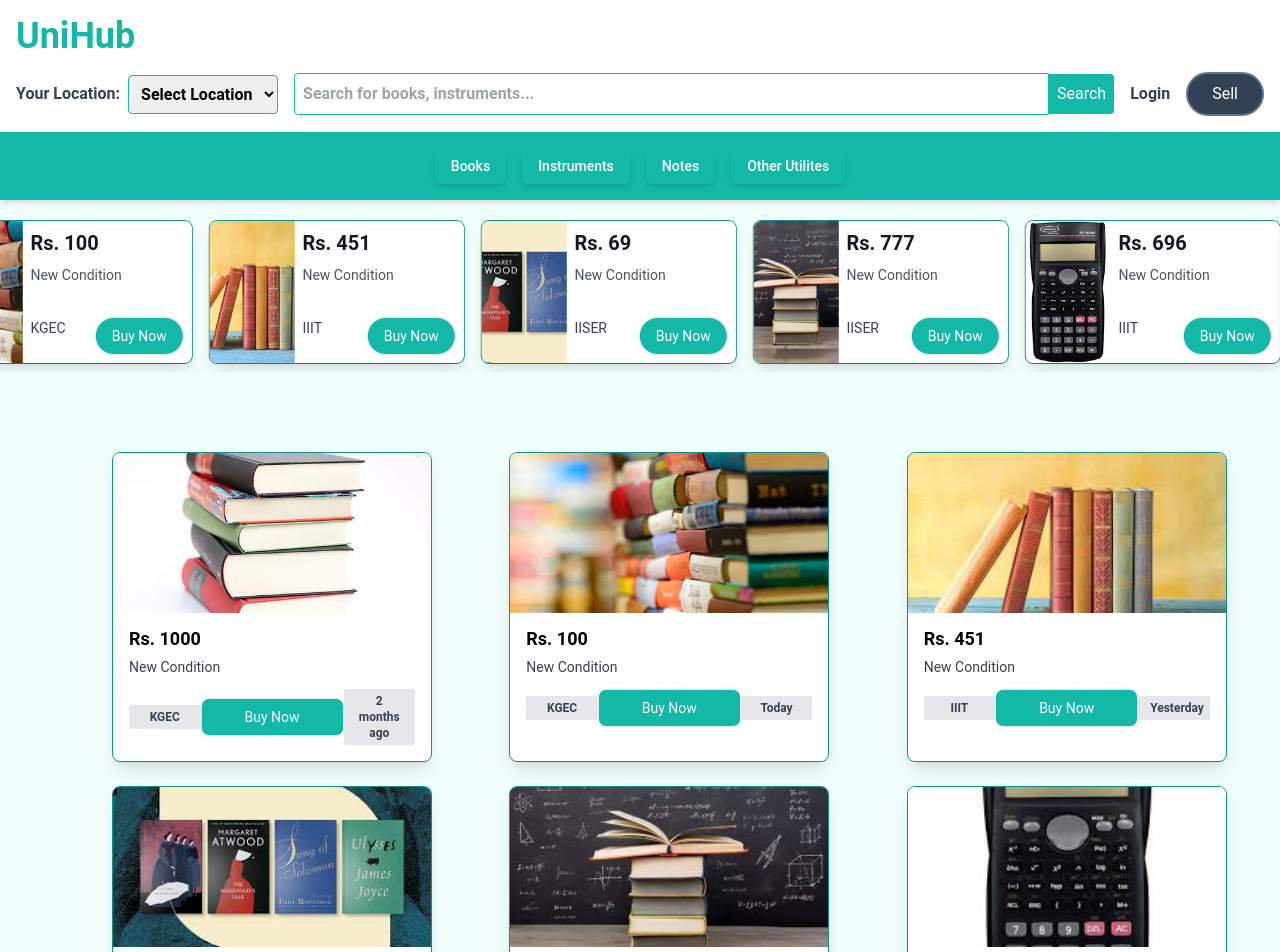
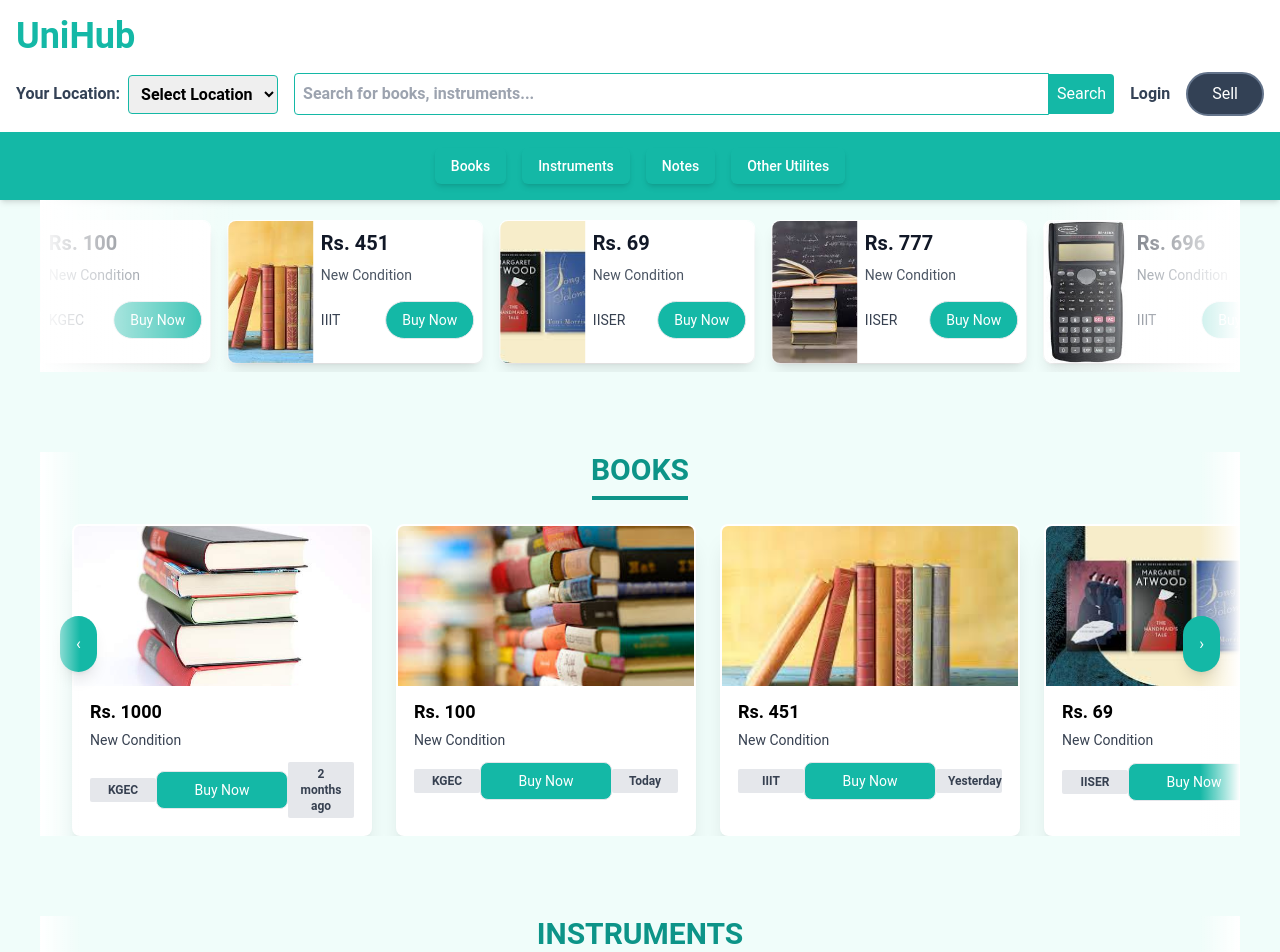
Before and after one commit to AxelBlazerGit/Exchange, a React (Vite) app in the folder frontend/: page / in a window 1280 px wide. Shown: the top 952 px of the page. Built offline with nearby package versions, Linux system fonts and the light colour scheme.

Commit message:
SECOND DRAFT

```diff
--- a/frontend/src/components/SellSection.jsx
+++ b/frontend/src/components/SellSection.jsx
@@ -1,23 +1,41 @@
-import React from 'react';
+import React, { useRef } from 'react';
 import 'tailwindcss/tailwind.css';
 import a from '../assets/sell';
 import Marquee from 'react-fast-marquee';
 
 const SellSection = () => {
+  const booksRef = useRef(null);
+  const instrumentsRef = useRef(null);
+  const notesRef = useRef(null);
+  const utilitiesRef = useRef(null);
+
+  const scrollLeft = (ref) => {
+    ref.current.scrollBy({
+      left: -300,
+      behavior: 'smooth',
+    });
+  };
+
+  const scrollRight = (ref) => {
+    ref.current.scrollBy({
+      left: 300,
+      behavior: 'smooth',
+    });
+  };
+
   return (
-    <div>
+    <div className="relative px-10">
+
       {/* Marquee Section */}
-      <div className='w-full flex flex-row justify-center items-center'>
-        <Marquee gradient={false} speed={60} pauseOnHover={true} direction="left">
-          <div className='flex flex-row gap-0 w-full justify-center items-center'>
+      <div className="w-full flex flex-row justify-center items-center">
+        <Marquee gradient={true} speed={60} pauseOnHover={true} direction="left">
+          <div className="flex flex-row gap-0 w-full justify-center items-center">
             {a.map((item, idx) => (
-              <div key={idx} className='rounded-lg border border-teal-600 w-64 h-36 max-w-lg m-2 mt-5 transform transition duration-300 ease-in-out hover:scale-105 '>
+              <div key={idx} className="rounded-lg border border-white w-64 h-36 max-w-lg m-2 mt-5 transform transition duration-300 ease-in-out hover:scale-105">
                 <div className="flex w-full h-full bg-white shadow-lg rounded-lg overflow-hidden">
-                  {/* Image Section */}
                   <div className="w-1/3 bg-gray-300">
                     <img className="object-cover h-full w-full" src={item.pic} alt="Product" />
                   </div>
-                  {/* Content Section */}
                   <div className="w-2/3 p-2">
                     <div className="flex justify-between items-center">
                       <h2 className="text-gray-900 font-bold text-xl">{item.price}</h2>
@@ -25,12 +43,10 @@ const SellSection = () => {
                     <p className="mt-2 text-gray-600 text-sm">{item.desc}</p>
                     <div className="flex justify-between items-center mt-4">
                       <span className="text-gray-700 text-sm">{item.place}</span>
-                      <div className="flex justify-center mt-4">
-                        <button className="border hover:border-teal-500 bg-teal-500 text-white px-4 py-2 rounded-full text-sm hover:bg-white hover:text-teal-500 hover:border transition duration-300 ease-in-out"> Buy Now </button>
+                      <button className="border hover:border-teal-500 bg-teal-500 text-white px-4 py-2 rounded-full text-sm hover:bg-white hover:text-teal-500 hover:border transition duration-300 ease-in-out">
+                        Buy Now
+                      </button>
                     </div>
-                    </div>
-
-
                   </div>
                 </div>
               </div>
@@ -39,49 +55,64 @@ const SellSection = () => {
         </Marquee>
       </div>
 
-      {/* Grid Section */}
-<div className="grid grid-cols-1 sm:grid-cols-2 lg:grid-cols-3 gap-6 content-around ml-28 my-20">
-  {a.map((item, index) => (
-    <div
-      className="max-w-xs rounded-lg border border-teal-600 overflow-hidden shadow-lg bg-white"
-      key={index}
-    >
-      {/* Image Section */}
-      <div className="relative">
-        <img
-          className="w-full h-40 object-cover"
-          src={item.pic}
-          alt={`Image of ${item.desc}`}
-        />
+      {/* Section Component with Heading */}
+      {[
+        { name: "BOOKS", ref: booksRef },
+        { name: "INSTRUMENTS", ref: instrumentsRef },
+        { name: "NOTES", ref: notesRef },
+        { name: "OTHER UTILITIES", ref: utilitiesRef },
+      ].map((section, idx) => (
+        <div key={idx} className="relative w-full my-20">
+
+          {/* Section Heading */}
+          <div className="flex justify-center items-center flex-col mb-6">
+            <h2 className="text-3xl font-bold text-teal-600">{section.name}</h2>
+            <hr className="w-24 border-t-4 border-teal-600 mt-2" />
           </div>
 
-      {/* Content Section */}
+          {/* Left Arrow */}
+          <button
+            className="absolute left-5 top-1/2 transform -translate-y-1/2 bg-teal-500 text-white p-4 rounded-full shadow-lg hover:bg-teal-600 hover:scale-110 transition-all duration-300 z-10"
+            onClick={() => scrollLeft(section.ref)}
+          >
+            &#8249;
+          </button>
+
+          {/* Fading Effect - Left */}
+          <div className="absolute left-0 top-0 bottom-0 w-10 bg-gradient-to-r from-white to-transparent pointer-events-none z-10" />
+
+          {/* Scrollable Cards */}
+          <div className="flex overflow-x-scroll space-x-6 px-8 no-scrollbar" ref={section.ref}>
+            {a.map((item, index) => (
+              <div className="min-w-[300px] max-w-xs rounded-lg overflow-hidden shadow-xl bg-white border-2 border-transparent border border-black" key={index}>
+                <div className="relative">
+                  <img className="w-full h-40 object-cover" src={item.pic} alt={`Image of ${item.desc}`} />
+                </div>
                 <div className="px-4 py-3">
                   <div className="font-bold text-lg mb-1">{item.price}</div>
                   <p className="text-gray-700 text-sm">{item.desc}</p>
                 </div>
-
-      {/* Place, Buy Now Button, and Date */}
                 <div className="flex items-center justify-between px-4 pb-4">
-        {/* Place */}
-        <span className="w-1/4 bg-gray-200 text-center rounded-sm px-3 py-1 text-xs font-semibold text-gray-700">
-          {item.place}
-        </span>
-
-        {/* Buy Now Button */}
-        <button className="w-1/2 border hover:border-teal-500 bg-teal-500 text-white px-4 py-2 rounded-lg text-sm hover:bg-white hover:text-teal-500 transition duration-300 ease-in-out">
-          Buy Now
-        </button>
-
-        {/* Date */}
-        <span className="w-1/4 bg-gray-200 text-center rounded-sm px-3 py-1 text-xs font-semibold text-gray-700">
-          {item.date}
-        </span>
+                  <span className="w-1/4 bg-gray-200 text-center rounded-sm px-3 py-1 text-xs font-semibold text-gray-700">{item.place}</span>
+                  <button className="w-1/2 border hover:border-teal-500 bg-teal-500 text-white px-4 py-2 rounded-lg text-sm hover:bg-white hover:text-teal-500 transition duration-300 ease-in-out">Buy Now</button>
+                  <span className="w-1/4 bg-gray-200 text-center rounded-sm px-3 py-1 text-xs font-semibold text-gray-700">{item.date}</span>
                 </div>
               </div>
             ))}
           </div>
 
+          {/* Fading Effect - Right */}
+          <div className="absolute right-0 top-0 bottom-0 w-10 bg-gradient-to-l from-white to-transparent pointer-events-none z-10" />
+
+          {/* Right Arrow */}
+          <button
+            className="absolute right-5 top-1/2 transform -translate-y-1/2 bg-teal-500 text-white p-4 rounded-full shadow-lg hover:bg-teal-600 hover:scale-110 transition-all duration-300 z-10"
+            onClick={() => scrollRight(section.ref)}
+          >
+            &#8250;
+          </button>
+        </div>
+      ))}
     </div>
   );
 };
--- a/frontend/src/index.css
+++ b/frontend/src/index.css
@@ -2,3 +2,15 @@
 @tailwind base;
 @tailwind components;
 @tailwind utilities;
+
+@layer utilities {
+    /* Hide scrollbar for Chrome, Safari and Opera */
+    .no-scrollbar::-webkit-scrollbar {
+        display: none;
+    }
+   /* Hide scrollbar for IE, Edge and Firefox */
+    .no-scrollbar {
+        -ms-overflow-style: none;  /* IE and Edge */
+        scrollbar-width: none;  /* Firefox */
+  }
+}
--- a/frontend/tailwind.config.js
+++ b/frontend/tailwind.config.js
@@ -10,6 +10,17 @@ export default {
         sans: ['Roboto', 'sans-serif']
       }
     },
+    keyframes: {
+      'rgb-border': {
+        '0%, 100%': { borderColor: 'rgb(255, 0, 0)' }, // red
+        '25%': { borderColor: 'rgb(255, 255, 0)' }, // yellow
+        '50%': { borderColor: 'rgb(0, 255, 0)' }, // green
+        '75%': { borderColor: 'rgb(0, 0, 255)' }, // blue
+      },
+    },
+    animation: {
+      'rgb-border': 'rgb-border 5s linear infinite',
+    },
   },
   plugins: [],
 }
```
Lines whose indentation alone changed are shown as unchanged.
